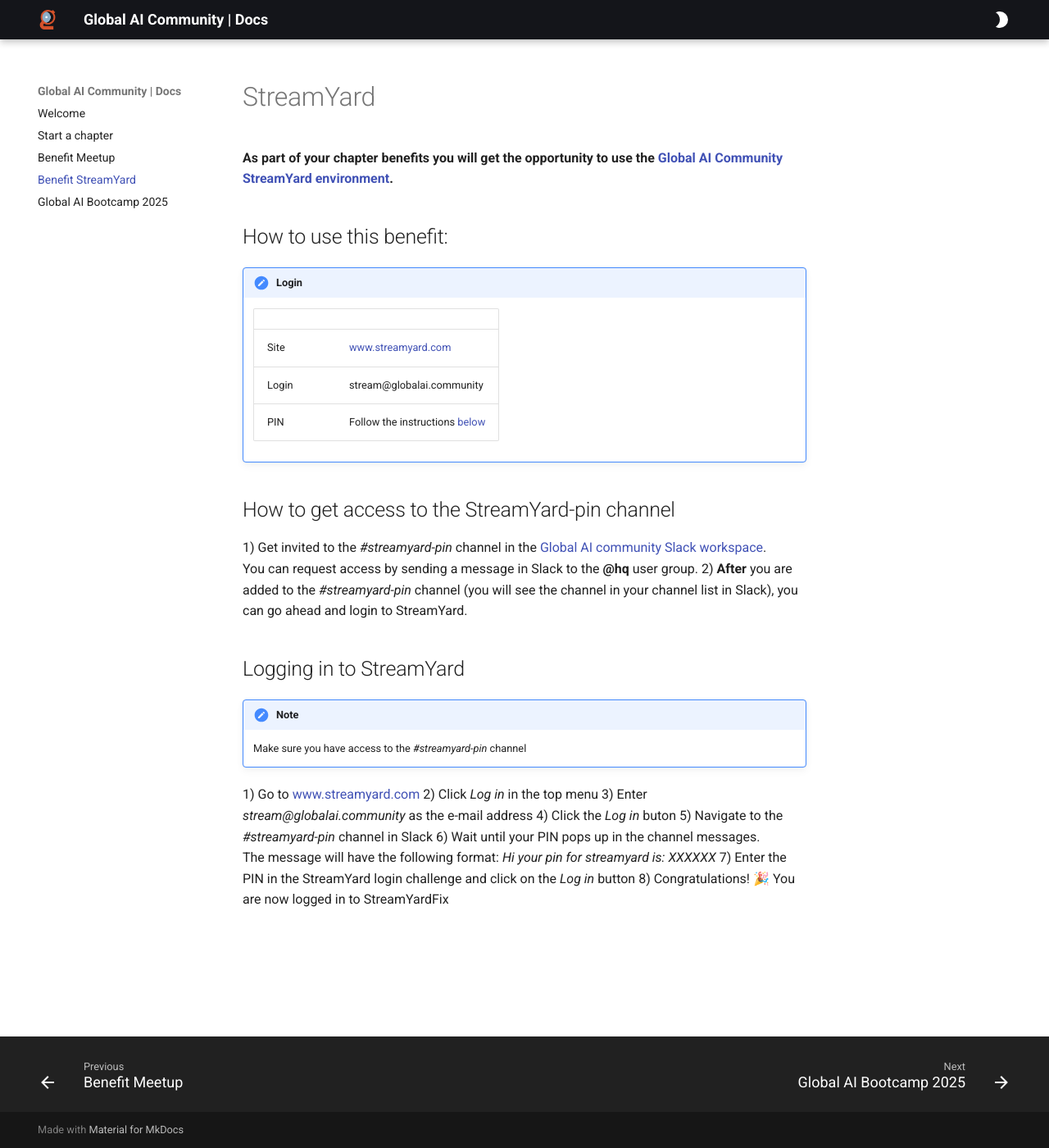
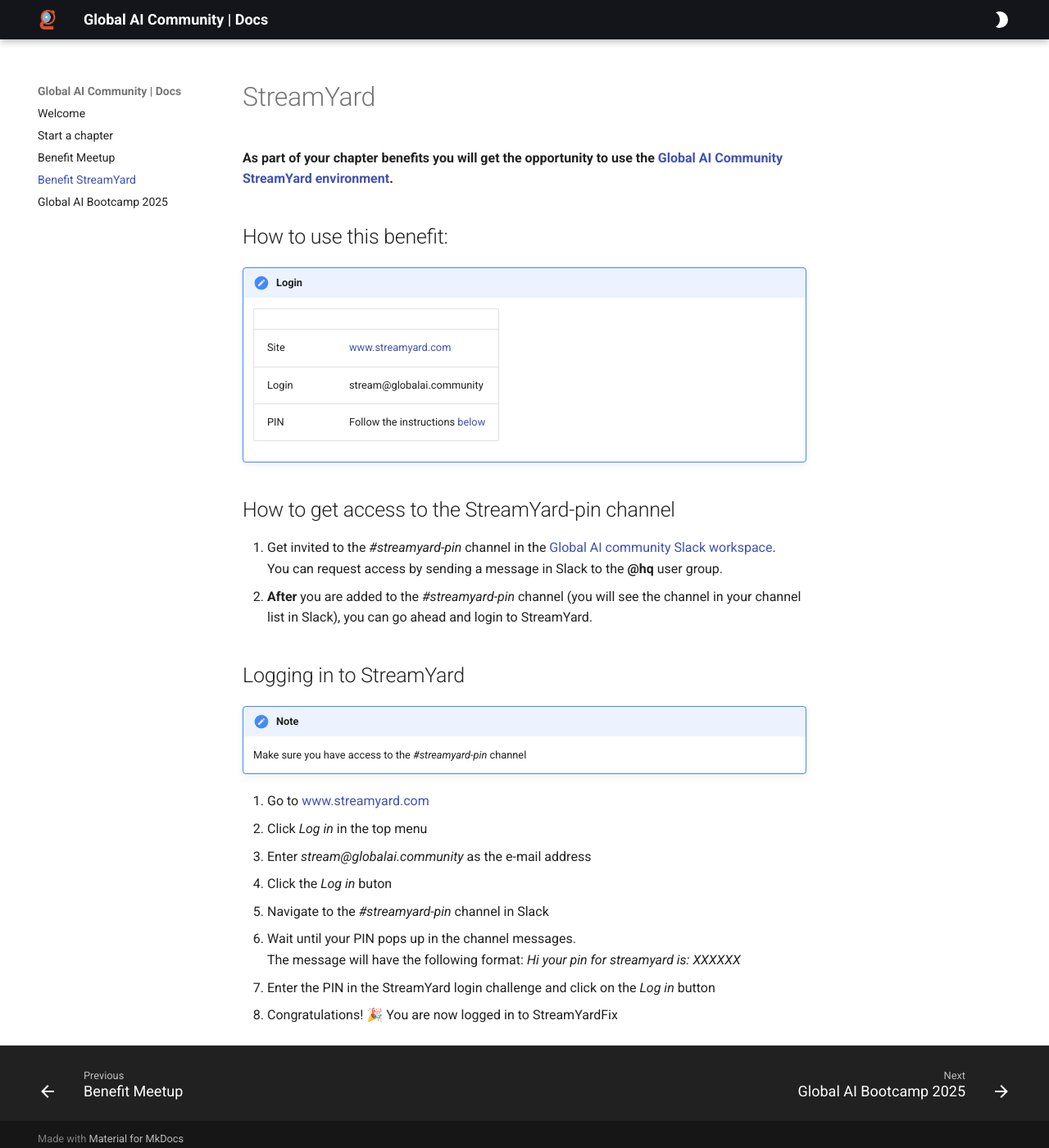
Before and after one commit to GlobalAICommunity/docs, an MkDocs documentation site: the page built from docs/streamyard.md, in a window 1280 px wide and 1400 px high. Shown: the whole window at 82% size. Built offline with MkDocs 1.6.1 and Material for MkDocs 9.7.7, drawn with Linux system fonts in a browser that asks for light colours.

Commit message:
Fixed list annotations

```diff
--- a/docs/streamyard.md
+++ b/docs/streamyard.md
@@ -13,20 +13,20 @@
 
 ## How to get access to the StreamYard-pin channel
 
-1) Get invited to the *#streamyard-pin* channel in the [Global AI community Slack workspace](slack.md).
+1. Get invited to the *#streamyard-pin* channel in the [Global AI community Slack workspace](slack.md).
 You can request access by sending a message in Slack to the **@hq** user group.
-2) **After** you are added to the *#streamyard-pin* channel (you will see the channel in your channel list in Slack), you can go ahead and login to StreamYard.
+2. **After** you are added to the *#streamyard-pin* channel (you will see the channel in your channel list in Slack), you can go ahead and login to StreamYard.
 
 ## Logging in to StreamYard
 !!! Note
     Make sure you have access to the *#streamyard-pin* channel
 
-1) Go to [www.streamyard.com](https://www.streamyard.com)
-2) Click *Log in* in the top menu
-3) Enter *stream@globalai.community* as the e-mail address
-4) Click the *Log in* buton
-5) Navigate to the *#streamyard-pin* channel in Slack
-6) Wait until your PIN pops up in the channel messages.
+1. Go to [www.streamyard.com](https://www.streamyard.com)
+2. Click *Log in* in the top menu
+3. Enter *stream@globalai.community* as the e-mail address
+4. Click the *Log in* buton
+5. Navigate to the *#streamyard-pin* channel in Slack
+6. Wait until your PIN pops up in the channel messages.
 The message will have the following format: *Hi your pin for streamyard is: XXXXXX*
-7) Enter the PIN in the StreamYard login challenge and click on the *Log in* button
-8) Congratulations! 🎉 You are now logged in to StreamYardFix
+7. Enter the PIN in the StreamYard login challenge and click on the *Log in* button
+8. Congratulations! 🎉 You are now logged in to StreamYardFix
```
